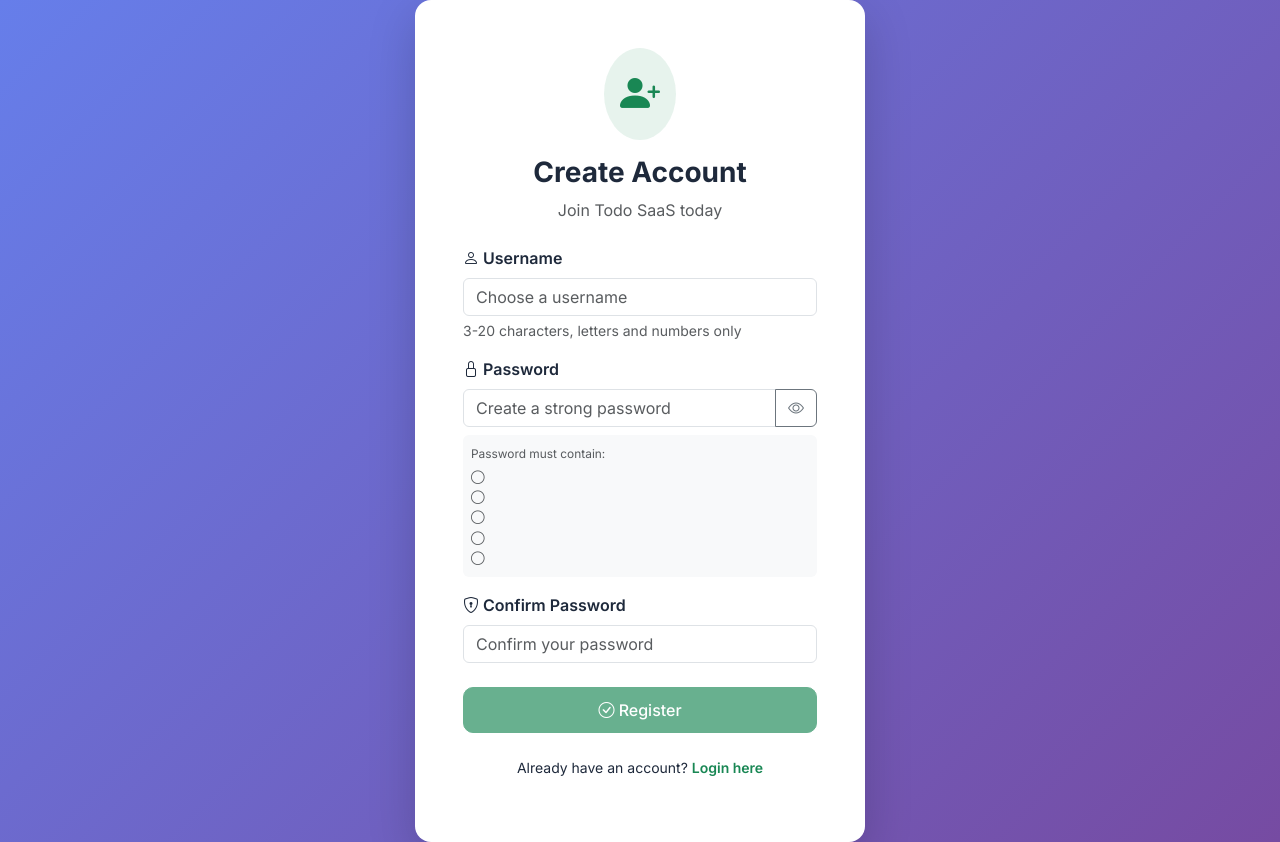
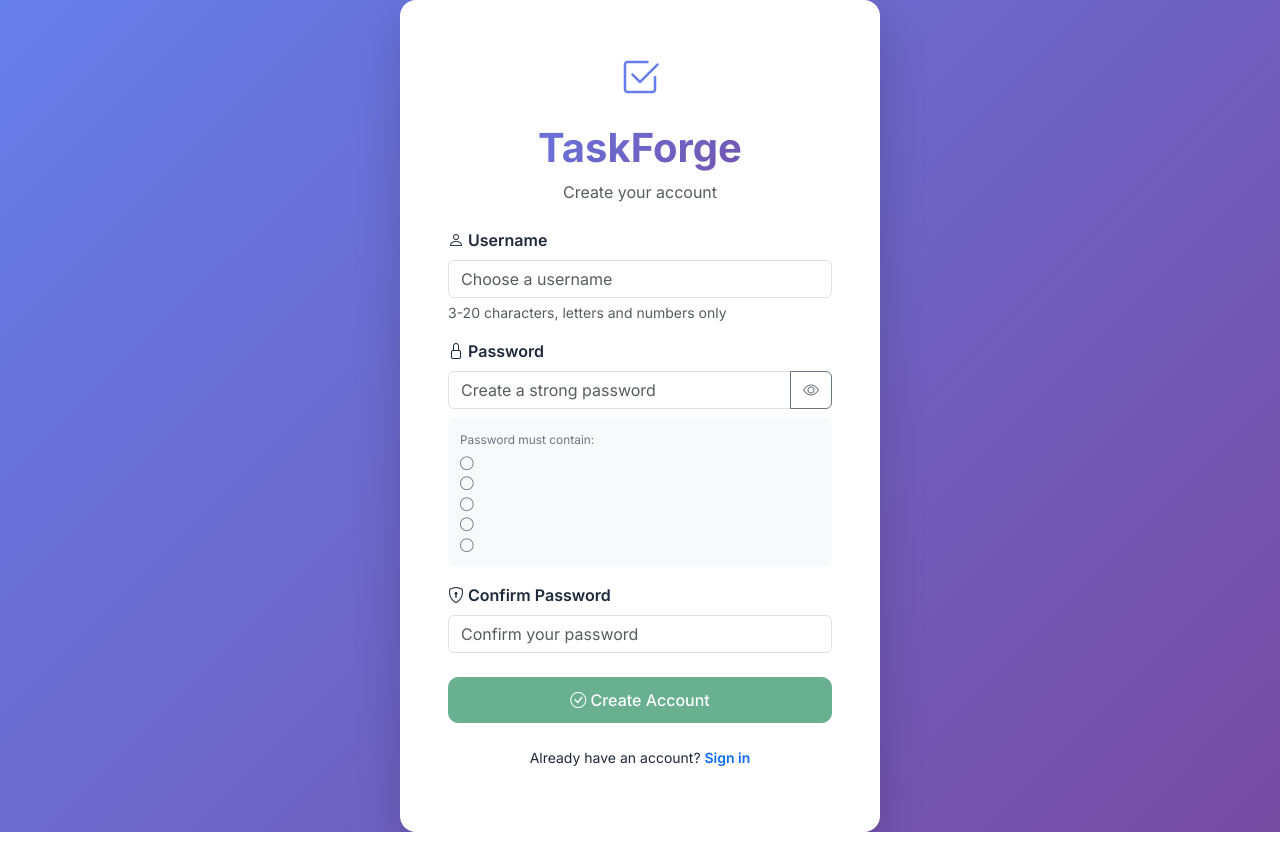
Before and after one commit to Agnish77/TodoApp, a Flask app: page /signup in a window 1280 px wide. Run offline with Flask 3, Linux system fonts and the light colour scheme; some libraries are stand-ins or nearby versions.

Commit message:
Update signup.html

```diff
--- a/templates/signup.html
+++ b/templates/signup.html
@@ -2,14 +2,18 @@
 {% block body %}
 
 <div class="container d-flex justify-content-center align-items-center" style="min-height: 90vh;">
-    <div class="card shadow-lg border-0" style="max-width: 450px; width: 100%;">
+    <div class="card shadow-lg border-0" style="max-width: 480px; width: 100%;">
         <div class="card-body p-5">
+
+            <!-- App Name at Top -->
             <div class="text-center mb-4">
-                <div class="bg-success bg-opacity-10 rounded-circle p-3 d-inline-block mb-3">
-                    <i class="bi bi-person-plus-fill text-success fs-1"></i>
+                <div class="mb-3">
+                    <i class="bi bi-check2-square fs-1" style="color: #667eea;"></i>
                 </div>
-                <h3 class="fw-bold">Create Account</h3>
-                <p class="text-muted">Join Todo SaaS today</p>
+                <h1 class="fw-bold" style="background: linear-gradient(135deg, #667eea 0%, #764ba2 100%); -webkit-background-clip: text; -webkit-text-fill-color: transparent; background-clip: text;">
+                    TaskForge
+                </h1>
+                <p class="text-muted mt-2">Create your account</p>
             </div>
 
             {% with messages = get_flashed_messages(with_categories=true) %}
@@ -44,23 +48,24 @@
                             <i class="bi bi-eye"></i>
                         </button>
                     </div>
-                    <!-- Password Requirements (Visible) -->
-                    <div class="mt-2 p-2 bg-light rounded" style="font-size: 0.85rem;">
+
+                    <!-- Password Requirements - VISIBLE BOX -->
+                    <div class="password-requirements mt-2">
                         <small class="text-muted">Password must contain:</small>
                         <div class="mt-1">
-                            <div id="req-length">
+                            <div id="req-length" class="text-muted">
                                 <i class="bi bi-circle"></i> 6-8 characters
                             </div>
-                            <div id="req-upper">
+                            <div id="req-upper" class="text-muted">
                                 <i class="bi bi-circle"></i> Uppercase letter (A-Z)
                             </div>
-                            <div id="req-lower">
+                            <div id="req-lower" class="text-muted">
                                 <i class="bi bi-circle"></i> Lowercase letter (a-z)
                             </div>
-                            <div id="req-number">
+                            <div id="req-number" class="text-muted">
                                 <i class="bi bi-circle"></i> Number (0-9)
                             </div>
-                            <div id="req-special">
+                            <div id="req-special" class="text-muted">
                                 <i class="bi bi-circle"></i> Special character (@$!%*?&)
                             </div>
                         </div>
@@ -73,17 +78,17 @@
                     </label>
                     <input type="password" name="confirm" id="confirmPassword"
                            class="form-control" placeholder="Confirm your password" required>
-                    <div id="passwordMatchMsg" class="form-text"></div>
+                    <div id="passwordMatchMsg" class="form-text mt-1"></div>
                 </div>
 
                 <button type="submit" id="registerBtn" class="btn btn-success w-100 btn-modern" disabled>
-                    <i class="bi bi-check-circle"></i> Register
+                    <i class="bi bi-check-circle"></i> Create Account
                 </button>
             </form>
 
             <p class="text-center mt-4 small">
                 Already have an account?
-                <a href="/login" class="text-success fw-semibold text-decoration-none">Login here</a>
+                <a href="/login" class="text-decoration-none fw-semibold">Sign in</a>
             </p>
         </div>
     </div>
@@ -152,6 +157,7 @@ function updateRegisterButton() {
     document.getElementById('registerBtn').disabled = !(isPasswordValid && doPasswordsMatch && isUsernameValid);
 }
 
+// Toggle password visibility
 document.getElementById('togglePassword').addEventListener('click', function() {
     const passwordInput = document.getElementById('password');
     const type = passwordInput.getAttribute('type') === 'password' ? 'text' : 'password';
@@ -160,10 +166,26 @@ document.getElementById('togglePassword').addEventListener('click', function() {
     this.querySelector('i').classList.toggle('bi-eye-slash');
 });
 
+// Event listeners
 document.getElementById('password').addEventListener('input', updateRegisterButton);
 document.getElementById('confirmPassword').addEventListener('input', updateRegisterButton);
 document.querySelector('input[name="username"]').addEventListener('input', updateRegisterButton);
 
+// Username validation on input
+document.querySelector('input[name="username"]').addEventListener('input', function(e) {
+    const username = e.target.value;
+    if (username && !/^[A-Za-z0-9]+$/.test(username)) {
+        this.setCustomValidity('Username can only contain letters and numbers');
+        this.style.borderColor = '#dc3545';
+    } else if (username.length < 3 && username.length > 0) {
+        this.setCustomValidity('Username must be at least 3 characters');
+        this.style.borderColor = '#dc3545';
+    } else {
+        this.setCustomValidity('');
+        this.style.borderColor = '#198754';
+    }
+});
+
 updateRegisterButton();
 </script>
 {% endblock %}
```
